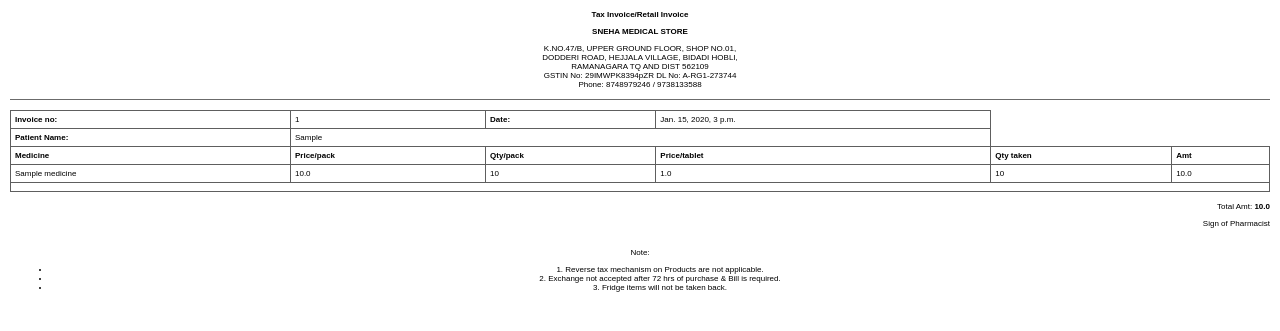
After one commit to mightysandy1/pharmacyappsneha, a Django app: page /wprint-bill/1/ in a window 1280 px wide. The commit adds this page. Shown: the top 331 px of the page. Run offline with Django 4.2, Linux system fonts and the light colour scheme; tables that the repository leaves empty hold one stand-in row (values such as "Sample post"); some libraries are stand-ins or nearby versions.

Commit message:
new pritn

```diff
--- a/yolo_pharmacy/yolo_site/static/base.css
+++ b/yolo_pharmacy/yolo_site/static/base.css
@@ -109,7 +109,7 @@ h1.mainh1{
 
 @media print {
     @page {
-        size: landscape;
+        size: auto;
         margin: 0;
 
     }
--- /dev/null
+++ b/yolo_pharmacy/yolo_site/templates/yolo_site/bill_printweb.html
@@ -0,0 +1,128 @@
+<!DOCTYPE html>
+<html lang="en">
+<head>
+    <meta charset="UTF-8">
+    <meta name="viewport" content="width=device-width, initial-scale=1.0">
+    <style>
+        body {
+            font-size: 8px; /* base font size is 8px */
+            font-family: Arial, sans-serif;
+            margin: 0;
+            padding: 0;
+        }
+        .container {
+            margin: 10px;
+        }
+        .heading {
+            text-align: center;
+            font-weight: bold;
+        }
+        .address, .details, .footer {
+            margin-bottom: 10px;
+            text-align: center;
+        }
+        .details table {
+            width: 100%;
+            border-collapse: collapse;
+            margin-top: 10px;
+        }
+        .details th, .details td {
+            border: 1px solid rgb(94, 94, 94);
+            padding: 4px;
+            text-align: left;
+        }
+        .footer {
+            font-size: 8px; /* keeping the same font size throughout */
+            margin-top: 20px;
+        }
+        .address p {
+            margin: 0;
+        }
+        .line {
+            border-top: 1px solid rgb(107, 107, 107);
+            margin-top: 10px;
+            margin-bottom: 10px;
+        }
+        .total {
+            text-align: right;
+        }
+    </style>
+    <title>Tax Invoice</title>
+</head>
+<body>
+    <div class="container">
+        <div class="heading">
+            <p>Tax Invoice/Retail Invoice</p>
+            <p>SNEHA MEDICAL STORE</p>
+        </div>
+        <div class="address">
+            <p>K.NO.47/B, UPPER GROUND FLOOR, SHOP NO.01,</p>
+            <p>DODDERI ROAD, HEJJALA VILLAGE, BIDADI HOBLI,</p>
+            <p>RAMANAGARA TQ AND DIST 562109</p>
+            <p>GSTIN No: 29IMWPK8394pZR     DL No: A-RG1-273744</p>
+            <p>Phone: 8748979246 / 9738133588</p>
+        </div>
+        <div class="line"></div>
+        <div class="details">
+            <table>
+                <tr>
+                    <th>Invoice no:</th>
+                    <td>{{bill.id}}</td>
+                    <th>Date:</th>
+                    <td>{{bill.created_on}}</td>
+                </tr>
+                <tr>
+                    <th>Patient Name:</th>
+                    <td colspan="3">{{bill.customer}}</td>
+                    <!-- <th>Age:</th>
+                    <td></td>
+                    <th>Gender:</th>
+                    <td></td> -->
+                </tr>
+                <tr>
+                    <th>Medicine</th>
+                    <th>Price/pack</th>
+                    <th>Qty/pack</th>
+                    <th>Price/tablet</th>
+                    <th>Qty taken</th>
+                    <th>Amt</th>
+                </tr>
+                <!-- Add rows here for each product -->
+
+                {% for med in bill.billitems_set.all %}
+                <tr>
+                    <td>{{ med.med_id.name }}</td>
+                    <td>{{ med.med_id.selling_price }}</td>
+                    <td>{{ med.med_id.pack_quantity }}</td>
+                    <td>{{ med.med_id.price_per_tablet }}</td>
+                    <td>{{ med.quantity }}</td>
+                    <td>{{ med.amt }}</td>
+                </tr>
+                {% endfor %}
+
+                <tr>
+                    <td colspan="6" class="line"></td>
+                </tr>
+            </table>
+        </div>
+        <div class="total">
+            <p>Total Amt: <b>{{ bill.total_amount }}</b></p>
+            <p>Sign of Pharmacist</p>
+        </div>
+        <div class="footer">
+            <p>Note:</p>
+            <ul>
+                <li>1. Reverse tax mechanism on Products are not applicable.</li>
+                <li>2. Exchange not accepted after 72 hrs of purchase & Bill is required.</li>
+                <li>3. Fridge items will not be taken back.</li>
+            </ul>
+        </div>
+    </div>
+
+    <script>
+        window.onload = function() {
+            window.print();
+        }
+    </script>
+</body>
+</html>
--- a/yolo_pharmacy/yolo_site/templates/yolo_site/billdetails_detail.html
+++ b/yolo_pharmacy/yolo_site/templates/yolo_site/billdetails_detail.html
@@ -37,9 +37,9 @@
         </tbody>
     </table>
 
-    <button class="btn btn-info" onclick="window.print()">
+    <a class="btn btn-info" href="{% url 'bill_printweb' pk=billdetails.pk %}" target="_blank">
         Print Bill
-    </button>
+    </a>
 
     <a class="btn btn-danger" title="Delete" href="{% url 'bill_delete' pk=billdetails.pk %}"><span class="material-icons">delete</span></a>
 {% endblock %}
--- a/yolo_pharmacy/yolo_site/urls.py
+++ b/yolo_pharmacy/yolo_site/urls.py
@@ -7,6 +7,7 @@ from .views_print import print_bill
 
 urlpatterns = [
    path('print-bill/<int:bill_id>/', print_bill, name='print_bill'),
+   path('wprint-bill/<int:pk>/', views.bill_printweb, name='bill_printweb'),
 
     #path('download-bill/<int:pk>/', download_bill, name='download_bill'),
 
--- a/yolo_pharmacy/yolo_site/views.py
+++ b/yolo_pharmacy/yolo_site/views.py
@@ -156,3 +156,7 @@ class BillDetailView(LoginRequiredMixin, DetailView):
 class BillDeleteView(LoginRequiredMixin, DeleteView):
     model = models.BillDetails
     success_url = reverse_lazy('bill_list')
+
+def bill_printweb(request, pk):
+    bill = models.BillDetails.objects.get(id=pk)
+    return render(request, 'yolo_site/bill_printweb.html', {'bill': bill})
```
